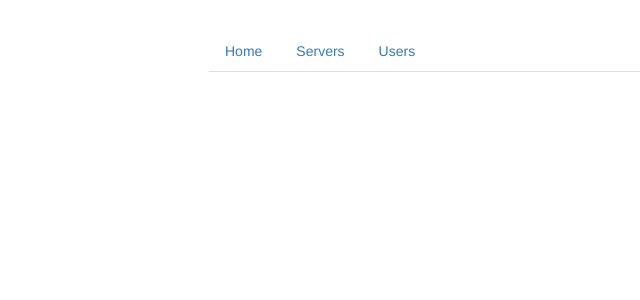
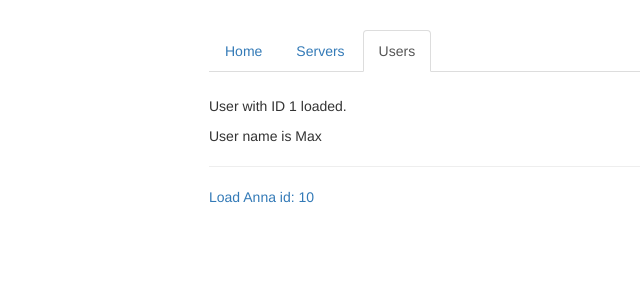
Before and after one commit to mrChernicharo/routing-start, an Angular app: page /users/1/Max in a window 1280 px wide. Before the commit this address led to /. Shown: the top 300 px of the page, without its empty margins (56-696 px from the left). Built offline with nearby package versions, Linux system fonts and the light colour scheme.

Commit message:
routeParams & reacting to routeParams changes

```diff
--- a/src/app/app.module.ts
+++ b/src/app/app.module.ts
@@ -16,6 +16,7 @@
 const appRoutes: Routes = [
   { path: '', component: HomeComponent },
   { path: 'users', component: UsersComponent},
+  { path: 'users/:id/:name', component: UserComponent},
   { path: 'servers', component: ServersComponent},
 ];
 
--- a/src/app/users/user/user.component.html
+++ b/src/app/users/user/user.component.html
@@ -1,2 +1,4 @@
-<p>User with ID _ID_ loaded.</p>
-<p>User name is _NAME_</p>
+<p>User with ID {{ user.id }} loaded.</p>
+<p>User name is {{ user.name }}</p>
+<hr>
+<a [routerLink]="['/users', 10, 'Anna']">Load Anna id: 10</a>
--- a/src/app/users/user/user.component.ts
+++ b/src/app/users/user/user.component.ts
@@ -1,16 +1,32 @@
-import { Component, OnInit } from '@angular/core';
+import { Component, OnInit, OnDestroy } from '@angular/core';
+import { ActivatedRoute, Params } from '@angular/router';
+import { Subscription } from 'rxjs';
 
 @Component({
   selector: 'app-user',
   templateUrl: './user.component.html',
   styleUrls: ['./user.component.css']
 })
-export class UserComponent implements OnInit {
-  user: {id: number, name: string};
+export class UserComponent implements OnInit, OnDestroy {
+  user: { id: number, name: string };
+  paramsSubscription: Subscription;
 
-  constructor() { }
+  constructor(private activeRoute: ActivatedRoute) { }
 
   ngOnInit() {
+    this.user = {
+      id: this.activeRoute.snapshot.params['id'],
+      name: this.activeRoute.snapshot.params['name']
+    };
+
+    this.paramsSubscription = this.activeRoute.params
+      .subscribe((params: Params) =>  {
+        this.user.id = params['id'],
+        this.user.name = params['name']
+      });
   }
 
+  ngOnDestroy() {
+    this.paramsSubscription.unsubscribe();
+  }
 }
```
